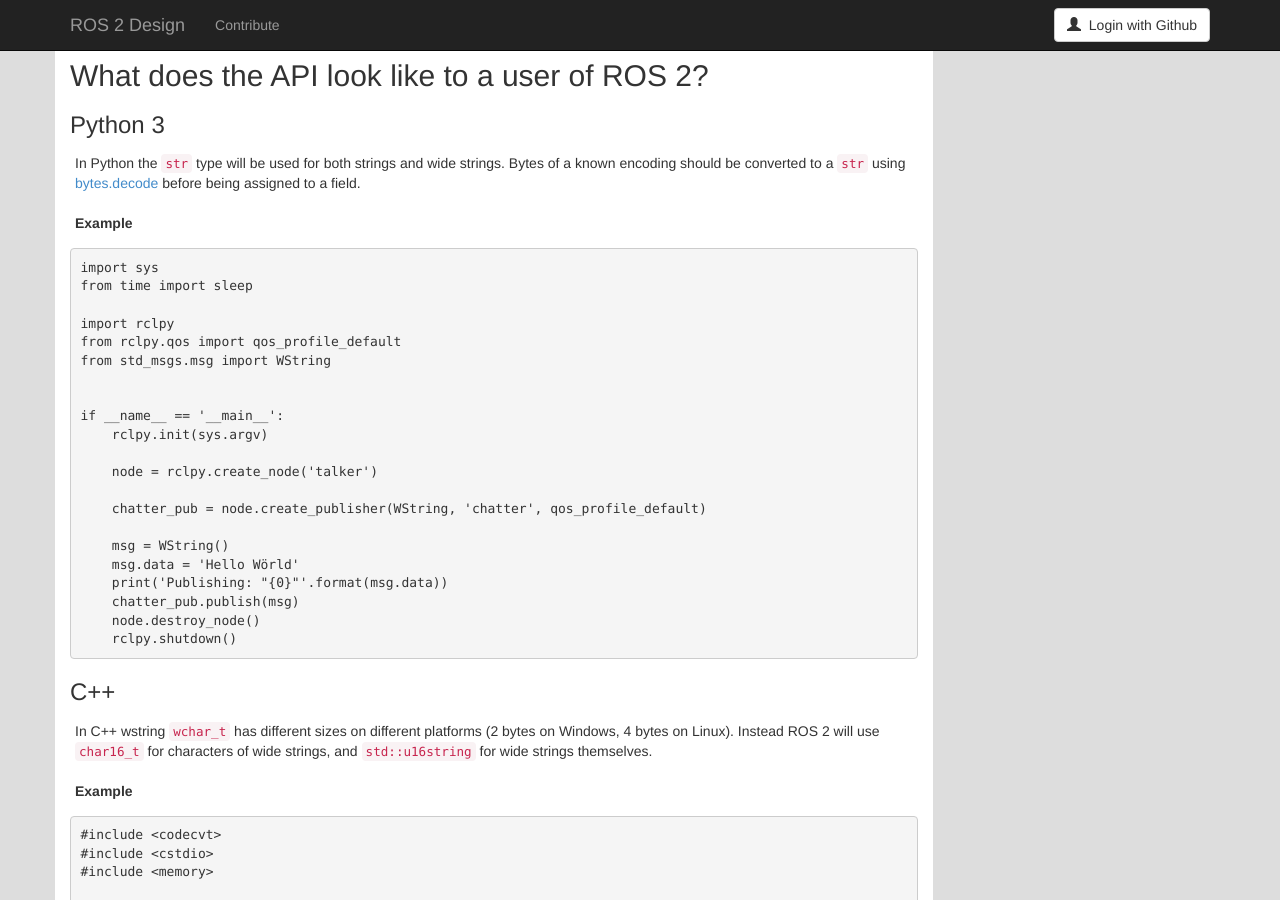
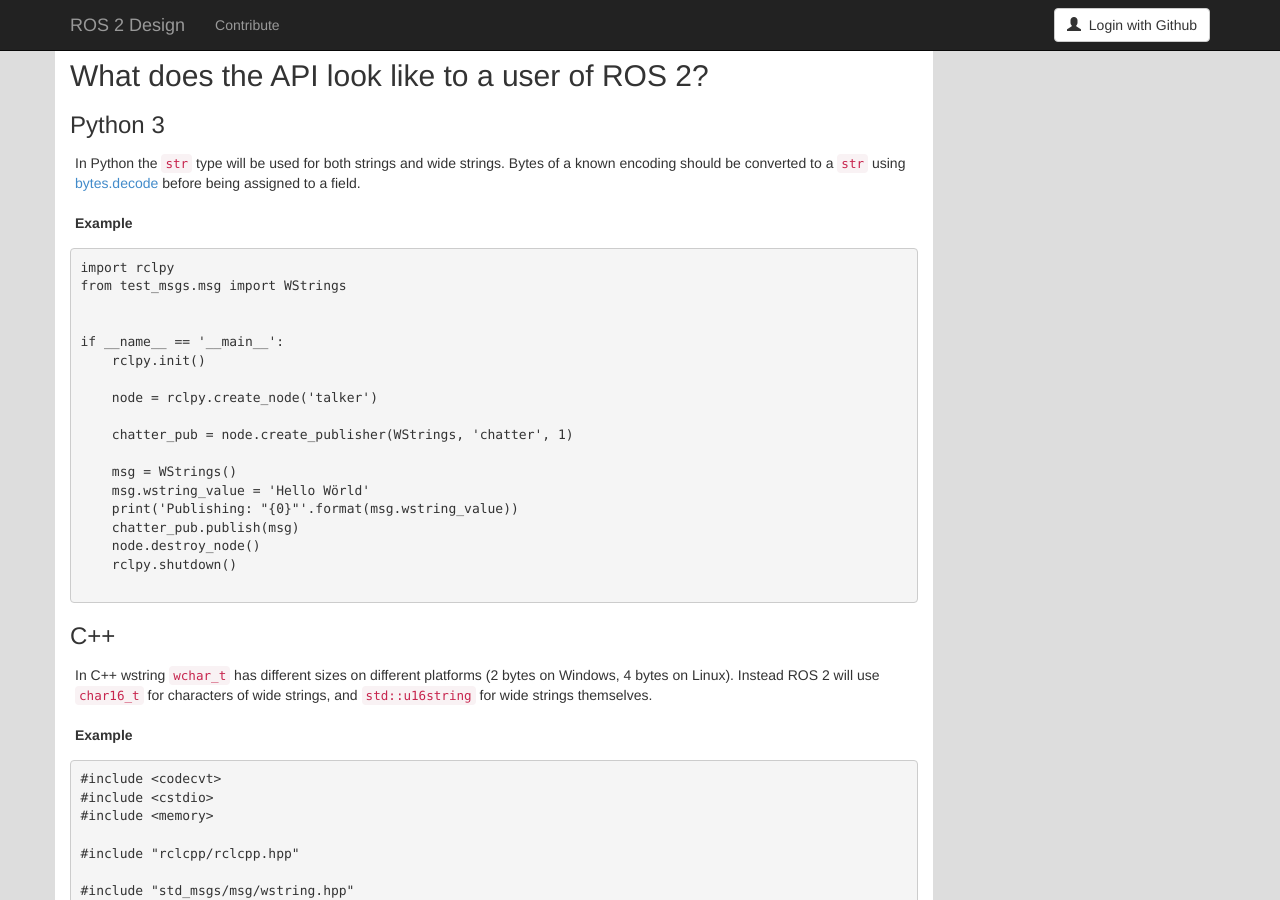
Before and after one commit to ros2/design, a Jekyll site: the page built from articles/WideStrings.md, in a window 1280 px wide and 900 px high, scrolled down 1964 px. Built offline with Jekyll 4.4.1, drawn with Linux system fonts in a browser that asks for light colours; nearby versions of some CDN libraries.

Commit message:
Python code works without warnings on Dashing
Signed-off-by: Shane Loretz <sloretz@osrfoundation.org>

````diff
--- a/articles/WideStrings.md
+++ b/articles/WideStrings.md
@@ -122,27 +122,24 @@
 **Example**
 
 ```python
-import sys
-from time import sleep
-
 import rclpy
-from rclpy.qos import qos_profile_default
-from std_msgs.msg import WString
+from test_msgs.msg import WStrings
 
 
 if __name__ == '__main__':
-    rclpy.init(sys.argv)
+    rclpy.init()
 
     node = rclpy.create_node('talker')
 
-    chatter_pub = node.create_publisher(WString, 'chatter', qos_profile_default)
+    chatter_pub = node.create_publisher(WStrings, 'chatter', 1)
 
-    msg = WString()
-    msg.data = 'Hello Wörld'
-    print('Publishing: "{0}"'.format(msg.data))
+    msg = WStrings()
+    msg.wstring_value = 'Hello Wörld'
+    print('Publishing: "{0}"'.format(msg.wstring_value))
     chatter_pub.publish(msg)
     node.destroy_node()
     rclpy.shutdown()
+
 ```
 
 ### C++
````
